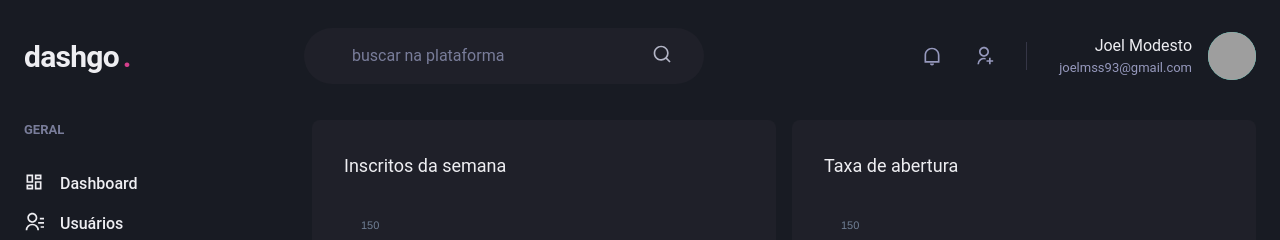
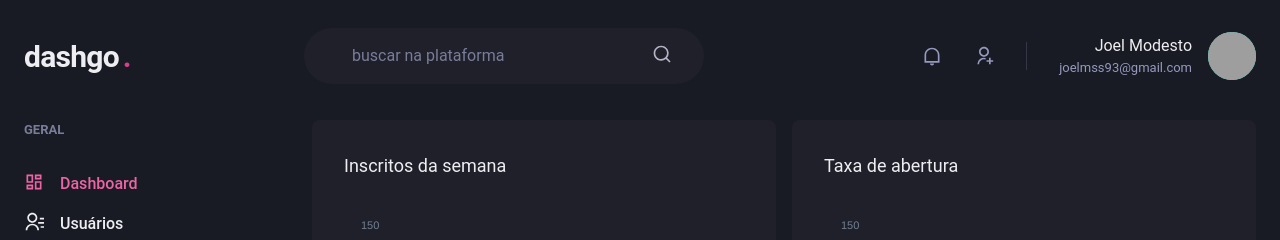
Before and after one commit to joelmss93/dashgo-ignite, a Next.js app: page /dashboard in a window 1280 px wide. Shown: the top 240 px of the page. Built offline with nearby package versions, Linux system fonts and the light colour scheme; grey boxes are pictures that could not be loaded.

Commit message:
feat: navigation active link on sidebar

```diff
--- /dev/null
+++ b/src/components/ActiveLink.tsx
@@ -0,0 +1,35 @@
+import { useRouter } from 'next/router';
+import Link, { LinkProps } from 'next/link';
+import { cloneElement, ReactElement } from 'react';
+
+interface ActiveLinkProps extends LinkProps {
+  children: ReactElement;
+  shouldMatchExactHref?: boolean;
+}
+
+export function ActiveLink({
+  children,
+  shouldMatchExactHref = false,
+  ...rest
+}: ActiveLinkProps) {
+  const { asPath } = useRouter();
+
+  let isActive = false;
+
+  if (shouldMatchExactHref && (asPath === rest.href || asPath === rest.as)) {
+    isActive = true;
+  }
+
+  if (
+    (!shouldMatchExactHref && asPath.startsWith(String(rest.href))) ||
+    asPath.startsWith(String(rest.as))
+  ) {
+    isActive = true;
+  }
+
+  return (
+    <Link {...rest}>
+      {cloneElement(children, { color: isActive ? 'pink.400' : 'gray.50' })}
+    </Link>
+  );
+}
--- a/src/components/Sidebar/NavLink.tsx
+++ b/src/components/Sidebar/NavLink.tsx
@@ -5,7 +5,7 @@
   LinkProps as ChakraLinkProps,
 } from '@chakra-ui/react';
 import { ElementType } from 'react';
-import Link from 'next/link';
+import { ActiveLink } from '../ActiveLink';
 
 interface NavLinkProps extends ChakraLinkProps {
   icon: ElementType;
@@ -15,13 +15,13 @@
 
 export function NavLink({ icon, children, href, ...rest }: NavLinkProps) {
   return (
-    <Link href={href} passHref>
+    <ActiveLink href={href} passHref>
       <ChakraLink display="flex" align="center" {...rest}>
         <Icon as={icon} fontSize="20" />
         <Text ml="4" fontWeight="medium">
           {children}
         </Text>
       </ChakraLink>
-    </Link>
+    </ActiveLink>
   );
 }
```
